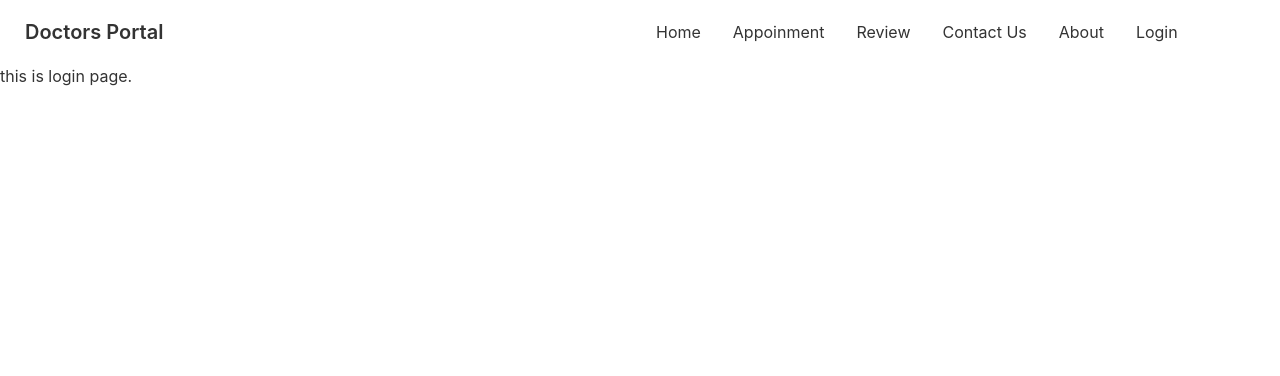
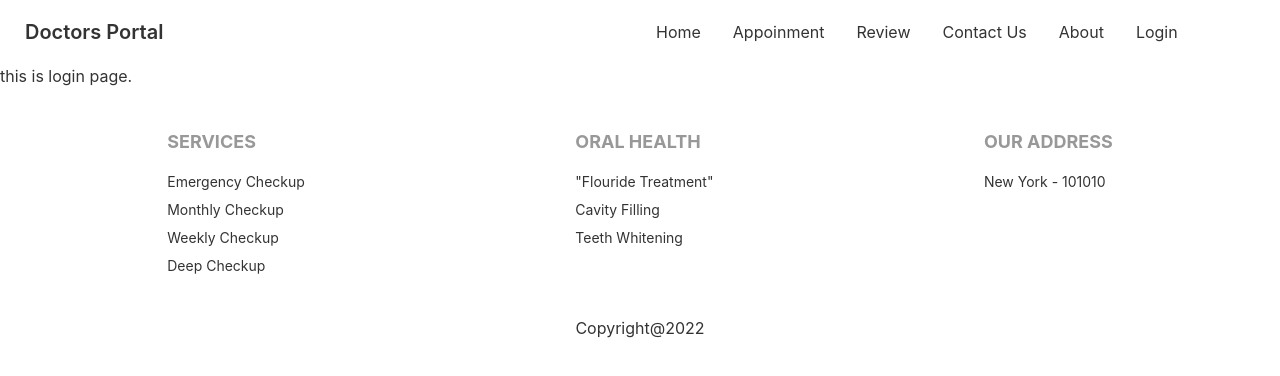
Before and after one commit to moniruzzaman01/doctors-portal-client-with-tailwind, a React (Create React App) app: page /login in a window 1280 px wide. Shown: the top 376 px of the page. Built offline with nearby package versions, Linux system fonts and the light colour scheme.

Commit message:
home page done

```diff
--- a/src/App.js
+++ b/src/App.js
@@ -5,6 +5,7 @@ import Contact from "./Pages/Contact/Contact";
 import Home from "./Pages/Home/Main/Home";
 import Login from "./Pages/Login/Login";
 import Review from "./Pages/Review/Review";
+import Footer from "./Pages/Shared/Footer";
 import Navbar from "./Pages/Shared/Navbar";
 
 function App() {
@@ -20,6 +21,7 @@ function App() {
         <Route path="/contact" element={<Contact />}></Route>
         <Route path="/login" element={<Login />}></Route>
       </Routes>
+      <Footer />
     </div>
   );
 }
--- /dev/null
+++ b/src/Pages/Home/Contact.js
@@ -0,0 +1,43 @@
+import React from "react";
+import PrimaryBtn from "../Shared/PrimaryBtn";
+import contactBg from "../../assets/images/appointment.png";
+
+const Contact = () => {
+  return (
+    <div
+      style={{
+        background: `url(${contactBg})`,
+      }}
+      className=" text-center py-24"
+    >
+      <h4 className="text-secondary text-xl font-bold">Contact Us</h4>
+      <h2 className="text-5xl text-white">Stay connected with us</h2>
+      <form
+        className="mt-16
+      "
+        action=""
+      >
+        <input
+          type="text"
+          placeholder="Type here"
+          class="input mb-5 input-bordered w-full max-w-lg"
+        />
+        <br />
+        <input
+          type="text"
+          placeholder="Type here"
+          class="input mb-5 input-bordered w-full max-w-lg"
+        />
+        <br />
+        <textarea
+          class="textarea mb-5 textarea-bordered  w-full max-w-lg"
+          placeholder="Bio"
+        ></textarea>
+        <br />
+        <PrimaryBtn>Submit</PrimaryBtn>
+      </form>
+    </div>
+  );
+};
+
+export default Contact;
--- a/src/Pages/Home/Main/Banner.js
+++ b/src/Pages/Home/Main/Banner.js
@@ -1,10 +1,16 @@
 import React from "react";
 import bannerImg from "../../../assets/images/chair.png";
 import PrimaryBtn from "../../Shared/PrimaryBtn";
+import bannerBg from "../../../assets/images/bg.png";
 
 const Banner = () => {
   return (
-    <div className="hero mb-10 lg:my-40">
+    <div
+      style={{
+        background: `url(${bannerBg})`,
+      }}
+      className="hero lg:py-40"
+    >
       <div className="hero-content flex-col lg:flex-row-reverse ">
         <img
           src={bannerImg}
--- a/src/Pages/Home/Main/Home.js
+++ b/src/Pages/Home/Main/Home.js
@@ -1,4 +1,5 @@
 import React from "react";
+import Contact from "../Contact";
 import HomeAppointment from "../HomeAppointment";
 import Service from "../Service/Service";
 import Testimonial from "../Testimonial/Testimonial";
@@ -13,6 +14,7 @@ const Home = () => {
       <Service />
       <HomeAppointment />
       <Testimonial />
+      <Contact />
     </div>
   );
 };
--- a/src/Pages/Home/Testimonial/Testimonial.js
+++ b/src/Pages/Home/Testimonial/Testimonial.js
@@ -34,11 +34,11 @@ const Testimonial = () => {
     <section className="mx-5 my-20">
       <div className="flex ">
         <div className="flex-1">
-          <h4 className=" text-xl text-secondary font-bold">Testimonial</h4>
-          <h2 className="text-3xl">What Our Patients Says</h2>
+          <h4 className="text-xl text-secondary font-bold">Testimonial</h4>
+          <h2 className="text-5xl">What Our Patients Says</h2>
         </div>
         <div className="flex-1 justify-end flex">
-          <img className="bh-32 w-32" src={quote} alt="" />
+          <img className="w-24 lg:w-48" src={quote} alt="" />
         </div>
       </div>
       <div className="grid grid-cols-1 lg:grid-cols-3 gap-5 mt-10">
--- /dev/null
+++ b/src/Pages/Shared/Footer.js
@@ -0,0 +1,53 @@
+import React from "react";
+import { Link } from "react-router-dom";
+import footerBg from "../../assets/images/footer.png";
+
+const Footer = () => {
+  return (
+    <footer
+      style={{
+        background: `url(${footerBg})`,
+      }}
+      class="p-10 bg-contain w-full"
+    >
+      <div className="footer justify-around">
+        <div>
+          <span class="footer-title uppercase  text-lg">Services</span>
+          <Link to="" class="link link-hover">
+            Emergency Checkup
+          </Link>
+          <Link to="" class="link link-hover">
+            Monthly Checkup
+          </Link>
+          <Link to="" class="link link-hover">
+            Weekly Checkup
+          </Link>
+          <Link to="" class="link link-hover">
+            Deep Checkup
+          </Link>
+        </div>
+        <div>
+          <span class="footer-title text-lg">Oral Health</span>
+          <Link to="" class="link link-hover">
+            "Flouride Treatment"
+          </Link>
+          <Link to="" class="link link-hover">
+            Cavity Filling
+          </Link>
+          <Link to="" class="link link-hover">
+            Teeth Whitening
+          </Link>
+        </div>
+        <div>
+          <span class="footer-title text-lg">Our Address</span>
+          <Link to="" class="link link-hover">
+            New York - 101010
+          </Link>
+        </div>
+      </div>
+      <p className="text-center mt-10">Copyright@2022</p>
+    </footer>
+  );
+};
+
+export default Footer;
```
